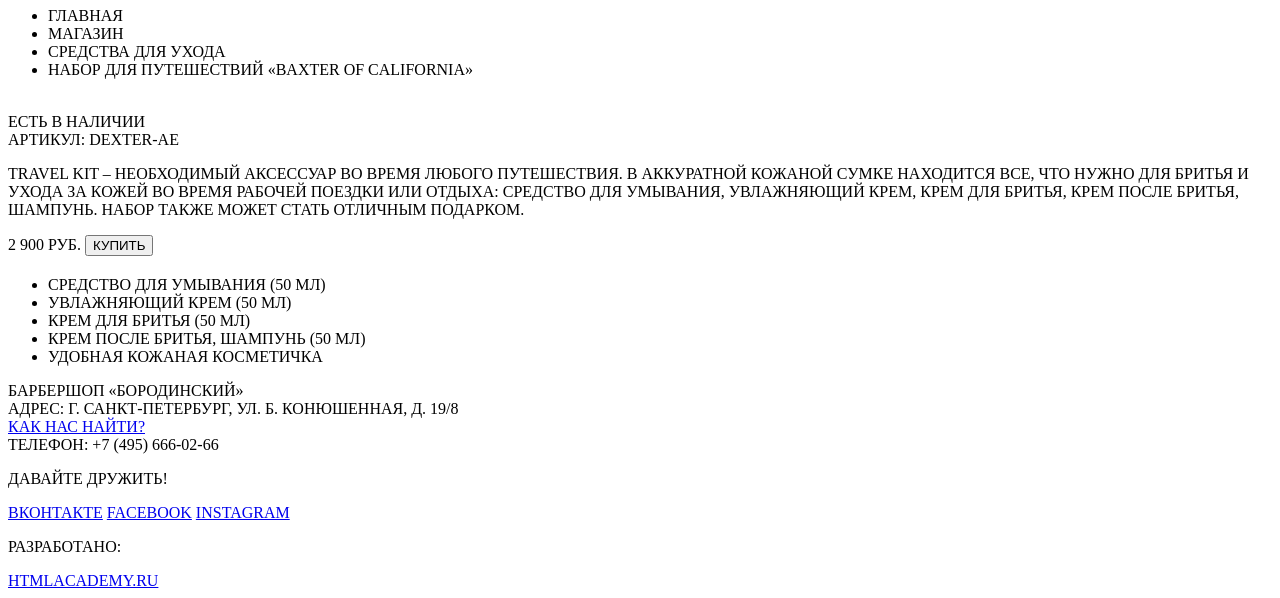
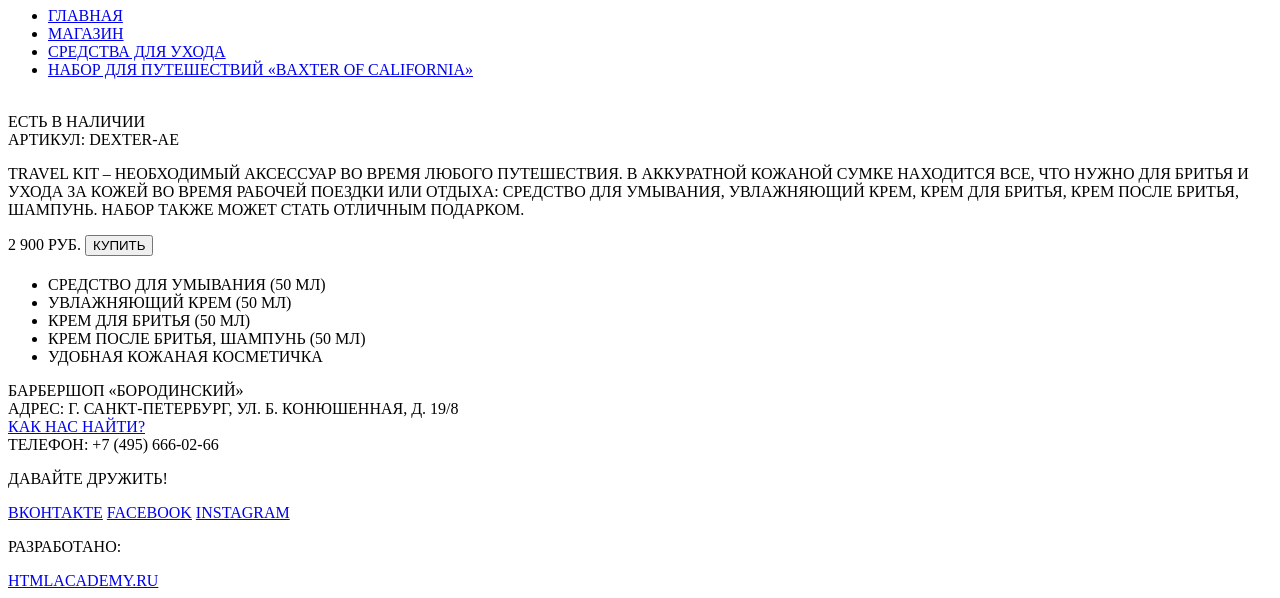
Before and after one commit to NickGromov92/barbershop, a plain HTML site: page item.html in a window 1280 px wide. Shown: the part 231-829 px from the top of the page. Drawn offline with Linux system fonts and the light colour scheme.

Commit message:
- marks (07.08.16)

```diff
--- a/item.html
+++ b/item.html
@@ -47,22 +47,30 @@
 		</div>
 	</header>
 
-	<main class="item-main clearfix">
-		<h1 class="item-title">
+	<main class="main-content clearfix">
+		<h1 class="page-title">
 			НАБОР ДЛЯ ПУТЕШЕСТВИЙ «BAXTER OF CALIFORNIA»
 		</h1>
 		<ul class="bread-crumbs">
 			<li>
-				ГЛАВНАЯ
+				<a href="#">
+					ГЛАВНАЯ
+				</a>
 			</li>
 			<li>
-				МАГАЗИН
+				<a href="#">
+					МАГАЗИН
+				</a>
 			</li>
 			<li>
-				СРЕДСТВА ДЛЯ УХОДА
+				<a href="#">
+					СРЕДСТВА ДЛЯ УХОДА
+				</a>
 			</li>
-			<li class="bread-active">
-				НАБОР ДЛЯ ПУТЕШЕСТВИЙ «BAXTER OF CALIFORNIA»
+			<li>
+				<a href="#" class="bread-active">
+					НАБОР ДЛЯ ПУТЕШЕСТВИЙ «BAXTER OF CALIFORNIA»
+				</a>
 			</li>
 		</ul>
 		<div class="item-content clearfix">
```
Also changed, not shown: index.html (+1 -1 lines).
